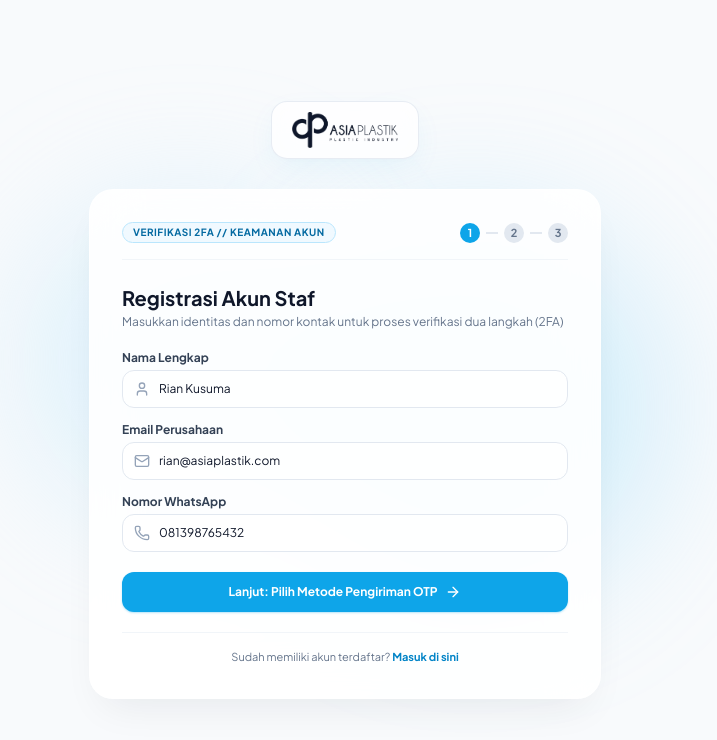
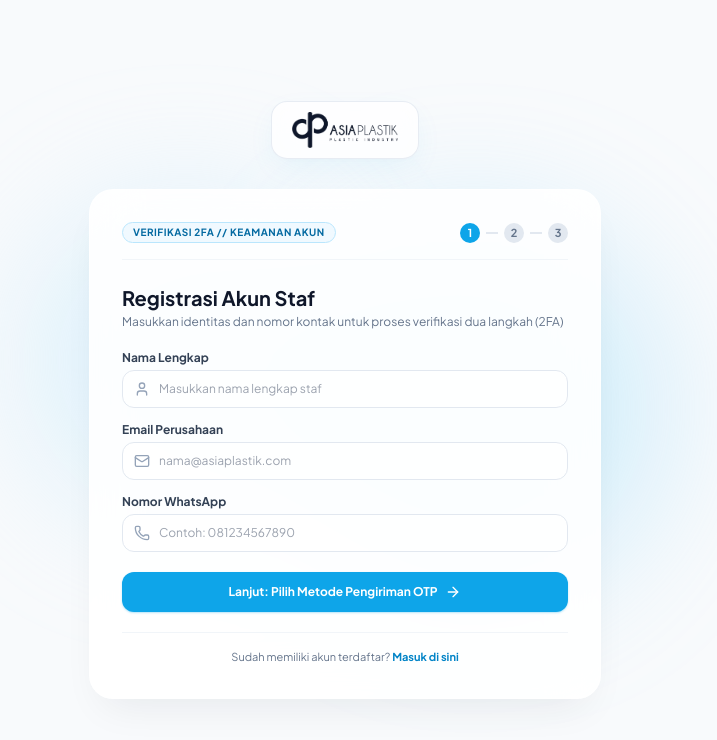
Before and after one commit to kevinamay/jurnal_Asia, a Next.js app: page /register in a window 1280 px wide. Shown: the top 740 px of the page, without its empty margins (295-1012 px from the left). Built offline with nearby package versions, Linux system fonts and the light colour scheme.

Commit message:
feat(form): hapus data dummy pada form registrasi dan login

```diff
--- a/components/auth-variants/Variant2GlassCard.tsx
+++ b/components/auth-variants/Variant2GlassCard.tsx
@@ -21,6 +21,10 @@ export function Variant2GlassCard() {
   const [step, setStep] = useState<1 | 2 | 3>(1); // 1: Register, 2: Channel, 3: OTP
   const [channel, setChannel] = useState<"wa" | "email">("wa");
   const [isSuccess, setIsSuccess] = useState(false);
+  const [fullName, setFullName] = useState("");
+  const [email, setEmail] = useState("");
+  const [phone, setPhone] = useState("");
+  const [otp, setOtp] = useState(["", "", "", "", "", ""]);
 
   return (
     <div className="min-h-screen w-full bg-radial-gradient from-sky-100/60 via-slate-50 to-white flex flex-col items-center justify-center p-4 relative overflow-hidden font-sans">
@@ -78,8 +82,9 @@ export function Variant2GlassCard() {
                   <User className="w-4 h-4 text-slate-400 absolute left-3 top-1/2 -translate-y-1/2" />
                   <input
                     type="text"
-                    defaultValue="Rian Kusuma"
-                    placeholder="Nama lengkap"
+                    value={fullName}
+                    onChange={(e) => setFullName(e.target.value)}
+                    placeholder="Masukkan nama lengkap staf"
                     className="w-full pl-9 pr-3 py-2.5 bg-white/70 border border-slate-200 rounded-xl focus:ring-2 focus:ring-sky-500/20 focus:border-sky-500 outline-none"
                   />
                 </div>
@@ -91,8 +96,9 @@ export function Variant2GlassCard() {
                   <Mail className="w-4 h-4 text-slate-400 absolute left-3 top-1/2 -translate-y-1/2" />
                   <input
                     type="email"
-                    defaultValue="rian@asiaplastik.com"
-                    placeholder="email@asiaplastik.com"
+                    value={email}
+                    onChange={(e) => setEmail(e.target.value)}
+                    placeholder="nama@asiaplastik.com"
                     className="w-full pl-9 pr-3 py-2.5 bg-white/70 border border-slate-200 rounded-xl focus:ring-2 focus:ring-sky-500/20 focus:border-sky-500 outline-none"
                   />
                 </div>
@@ -104,8 +110,9 @@ export function Variant2GlassCard() {
                   <Phone className="w-4 h-4 text-slate-400 absolute left-3 top-1/2 -translate-y-1/2" />
                   <input
                     type="tel"
-                    defaultValue="081398765432"
-                    placeholder="0813xxxxxxxx"
+                    value={phone}
+                    onChange={(e) => setPhone(e.target.value)}
+                    placeholder="Contoh: 081234567890"
                     className="w-full pl-9 pr-3 py-2.5 bg-white/70 border border-slate-200 rounded-xl focus:ring-2 focus:ring-sky-500/20 focus:border-sky-500 outline-none"
                   />
                 </div>
@@ -153,7 +160,9 @@ export function Variant2GlassCard() {
                   <MessageCircle className="w-5 h-5" />
                 </div>
                 <h4 className="font-bold text-xs text-slate-900">WhatsApp</h4>
-                <p className="text-[10px] text-slate-500 mt-0.5">Kirim instan ke nomor WA 081398765432</p>
+                <p className="text-[10px] text-slate-500 mt-0.5">
+                  {phone ? `Kirim instan ke ${phone}` : "Kirim instan ke nomor WhatsApp terdaftar"}
+                </p>
               </button>
 
               <button
@@ -169,7 +178,9 @@ export function Variant2GlassCard() {
                   <Mail className="w-5 h-5" />
                 </div>
                 <h4 className="font-bold text-xs text-slate-900">Email Kantor</h4>
-                <p className="text-[10px] text-slate-500 mt-0.5">Kirim ke rian@asiaplastik.com</p>
+                <p className="text-[10px] text-slate-500 mt-0.5">
+                  {email ? `Kirim ke ${email}` : "Kirim ke email kantor staf terdaftar"}
+                </p>
               </button>
             </div>
 
@@ -198,7 +209,11 @@ export function Variant2GlassCard() {
               <h2 className="text-xl font-bold text-slate-900">Verifikasi Kode OTP</h2>
               <p className="text-xs text-slate-500 mt-0.5">
                 Masukkan 6 angka yang dikirimkan ke{" "}
-                <strong>{channel === "wa" ? "WhatsApp (081398765432)" : "Email (rian@asiaplastik.com)"}</strong>
+                <strong>
+                  {channel === "wa"
+                    ? `WhatsApp (${phone || "Nomor terdaftar"})`
+                    : `Email (${email || "Email kantor terdaftar"})`}
+                </strong>
               </p>
             </div>
 
@@ -219,7 +234,12 @@ export function Variant2GlassCard() {
                       key={i}
                       type="text"
                       maxLength={1}
-                      defaultValue={i === 0 ? "7" : i === 1 ? "4" : ""}
+                      value={otp[i]}
+                      onChange={(e) => {
+                        const nextOtp = [...otp];
+                        nextOtp[i] = e.target.value;
+                        setOtp(nextOtp);
+                      }}
                       className="w-11 h-12 text-center text-lg font-bold font-mono bg-white border border-slate-200 rounded-xl focus:border-sky-500 focus:ring-2 focus:ring-sky-500/20 outline-none shadow-xs"
                     />
                   ))}
--- a/components/login-variants/Variant3Minimalist.tsx
+++ b/components/login-variants/Variant3Minimalist.tsx
@@ -9,8 +9,8 @@ import { Mail, Lock, Eye, EyeOff, ArrowRight, HelpCircle } from "lucide-react";
 export function Variant3Minimalist() {
   const router = useRouter();
   const [showPassword, setShowPassword] = useState(false);
-  const [email, setEmail] = useState("sarah.jenkins@asiaplastik.com");
-  const [password, setPassword] = useState("••••••••••••");
+  const [email, setEmail] = useState("");
+  const [password, setPassword] = useState("");
   const [isLoading, setIsLoading] = useState(false);
 
   const handleSubmit = (e: React.FormEvent) => {
@@ -81,6 +81,7 @@ export function Variant3Minimalist() {
                   type={showPassword ? "text" : "password"}
                   value={password}
                   onChange={(e) => setPassword(e.target.value)}
+                  placeholder="Masukkan kata sandi"
                   className="w-full pl-9 pr-9 py-2.5 bg-slate-50/70 border border-slate-200 rounded-xl focus:bg-white focus:border-sky-500 focus:ring-2 focus:ring-sky-500/20 outline-none transition-all font-mono"
                   required
                 />
```
